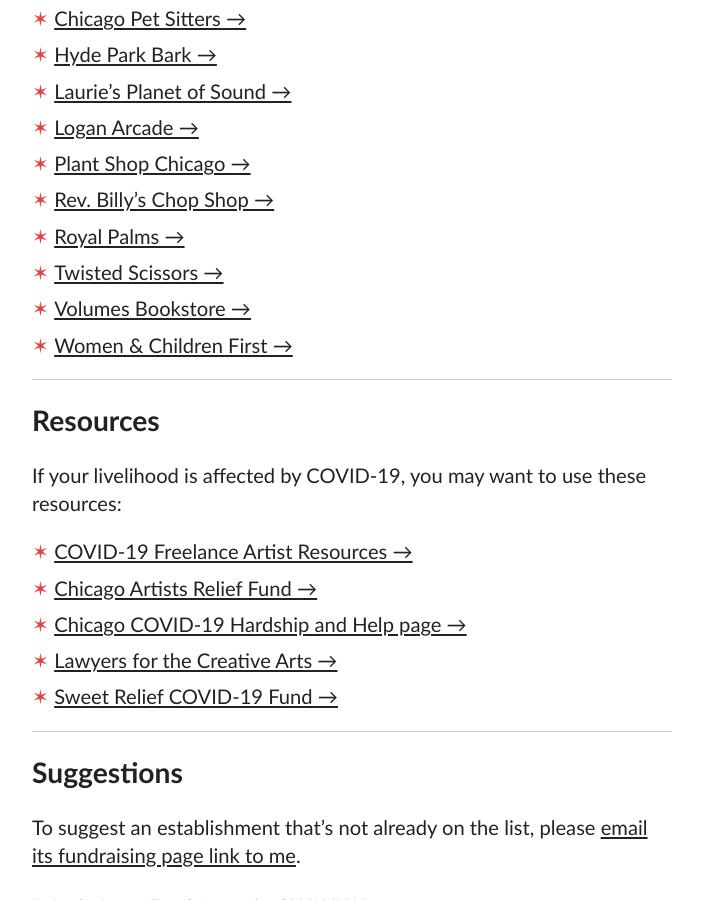
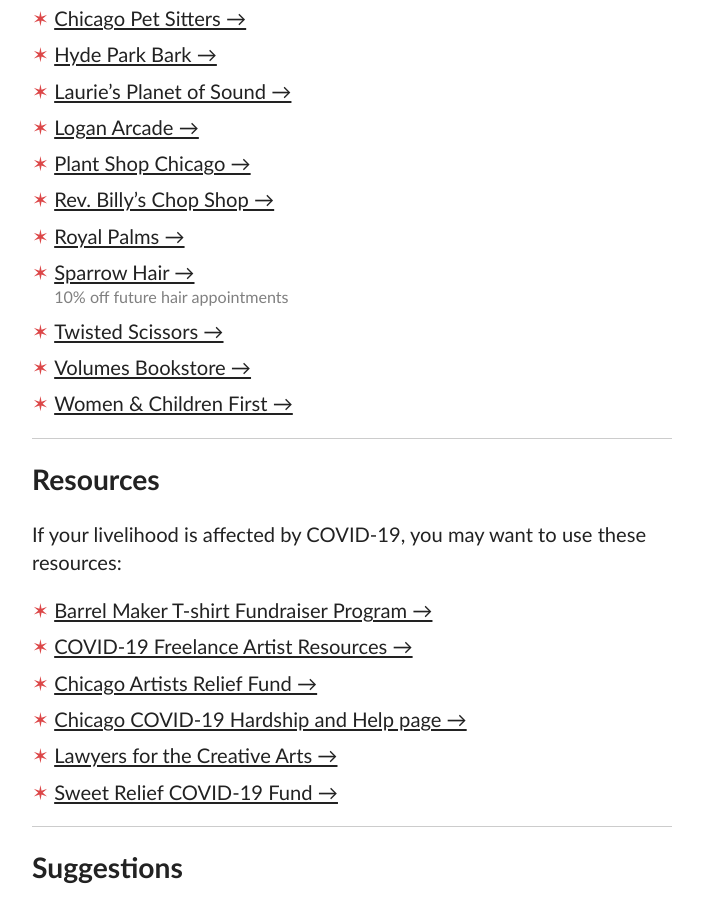
Before and after one commit to spencertweedy/chicagoservicerelief, a Jekyll site: the page built from index.html, in a window 1280 px wide and 900 px high, scrolled down 6128 px. Shown: the whole window, without its empty margins (288-991 px from the left). Built offline with Jekyll 4.4.1, drawn with Linux system fonts in a browser that asks for light colours.

Commit message:
add sparrow and barrel maker

```diff
--- a/_data/establishments.yml
+++ b/_data/establishments.yml
@@ -489,3 +489,10 @@
 - title: Empirical Brewery
   url: https://www.gofundme.com/f/support-empirical-brewery-bartenders
   type: bar
+- title: Sparrow Hair
+  url: https://www.sparrowhair.com/new-products/gift-card
+  type: other
+  note: 10% off future hair appointments
+- title: Barrel Maker T-shirt Fundraiser Program
+  url: https://barrelmakerprinting.com/covid19-fundraising-stores/
+  type: resource
```
